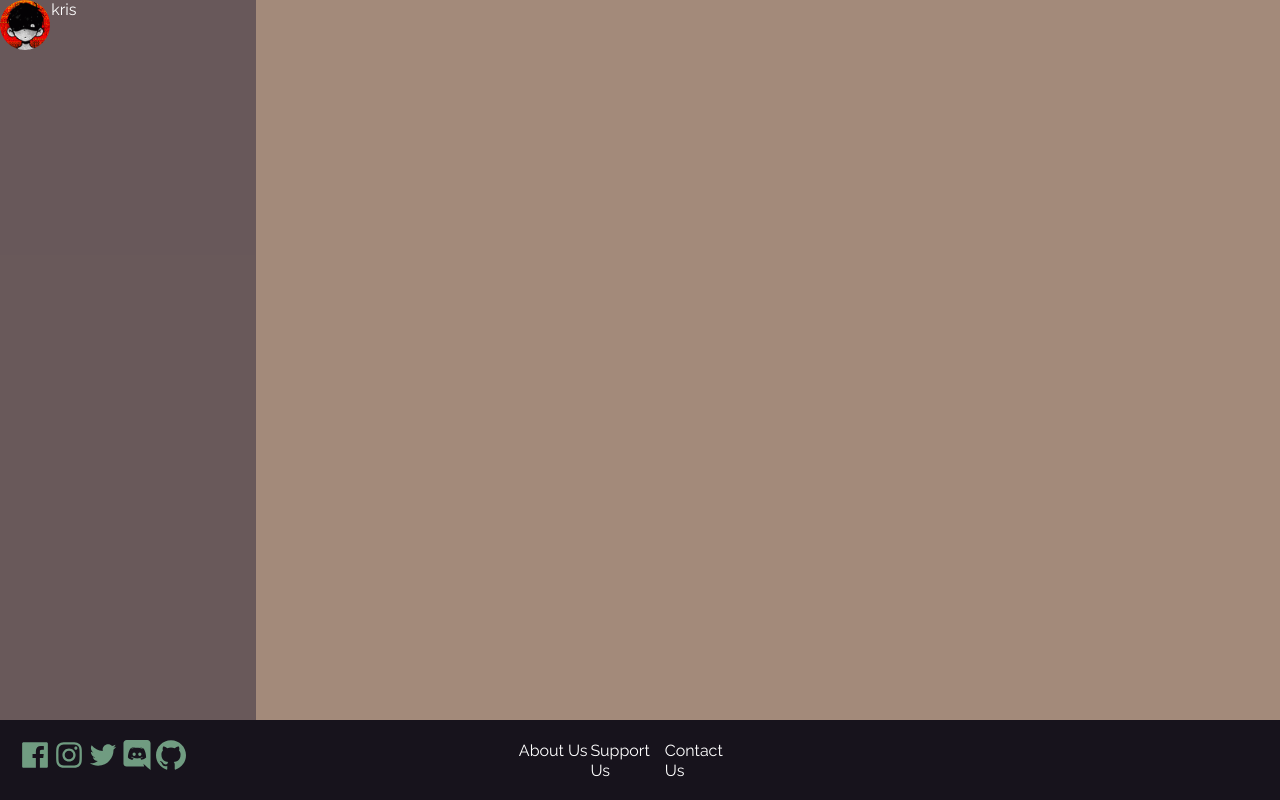
After one commit to keylperez/1202FinalProj, a PHP site: page /settings.php in a window 1280 px wide. The commit adds this page. Run offline with PHP 8.4, Linux system fonts and the light colour scheme; a user stored in the database is signed in.

Commit message:
fixed layouts

```diff
--- a/index.php
+++ b/index.php
@@ -19,7 +19,7 @@ if (isset($_SESSION["username"])) {
     <link rel="stylesheet" href="./src/css/style.css">
 </head>
 
-<body class="loginPage">
+<body class="bodyLogin">
     <form action="src/php/actions/signin_action.php" method="post" class="loginContainer">
         <div class="login gridContainer">
             <h2>Login</h2>
--- /dev/null
+++ b/settings.php
@@ -0,0 +1,33 @@
+<?php
+session_start();
+if (!isset($_SESSION["username"])) {
+    header("Location: index.php");
+    exit();
+}
+?>
+
+<!DOCTYPE html>
+<html lang="en">
+
+<head>
+    <meta charset="UTF-8">
+    <meta http-equiv="X-UA-Compatible" content="IE=edge">
+    <meta name="viewport" content="width=device-width, initial-scale=1.0">
+    <title>Settings</title>
+    <link rel="preconnect" href="https://fonts.gstatic.com">
+    <link href="https://fonts.googleapis.com/css2?family=Raleway&display=swap" rel="stylesheet">
+    <link rel="stylesheet" href="./src/css/style.css">
+</head>
+
+<body class="bodySettings gridContainer">
+    <header class="headerSettings gridContainer">
+        <div class="sideBarSettings gridContainer">
+            <div class="settingsUserIcon gridContainer">
+                <img class="user_icon" src="./src/img/icons/user_kris.gif" alt="icon">
+                <span><?php echo $_SESSION['username']; ?></span>
+            </div>
+    </header>
+    <?php include("./src/php/layouts/footer.php"); ?>
+</body>
+
+</html>
--- a/src/css/style.css
+++ b/src/css/style.css
@@ -10,6 +10,7 @@ html {
   box-sizing: border-box; }
 
 body {
+  background-color: #a38a7a;
   font-family: "Raleway", sans-serif;
   color: white;
   font-weight: 400;
@@ -156,6 +165,7 @@ body {
       width: 30px;
       height: 30px;
       fill: #709c81;
+      color: #709c81;
       transition: 0.3s; }
       .footer .socialMedia .icon-facebook:hover {
         fill: #1877f2;
@@ -172,6 +182,9 @@ body {
       .footer .socialMedia .icon-github:hover {
         fill: #969696;
         transform: scale(1.2); }
+  .footer .details {
+    grid-template-columns: 30% 30% 30%;
+    justify-items: center; }
 
 .navUserIcon {
   grid-column: 5 / -1;
@@ -364,3 +370,18 @@ body {
   padding: 10px;
   width: 100%;
   border-radius: 5px; }
+
+.bodySettings header {
+  grid-column: 1 / -1;
+  grid-template-columns: 20% 80%; }
+  .bodySettings header .sideBarSettings {
+    height: 100vh;
+    background-color: rgba(47, 40, 58, 0.5);
+    grid-template-columns: 100%;
+    grid-template-rows: 30% repeat(7, 10%); }
+    .bodySettings header .sideBarSettings .settingsUserIcon img {
+      width: 50px;
+      height: auto;
+      border-radius: 50%;
+      grid-template-columns: 30% 70%;
+      align-items: center; }
--- a/src/php/layouts/footer.php
+++ b/src/php/layouts/footer.php
@@ -26,9 +26,9 @@
             </svg>
         </a>
     </div>
-    <div class="details">
-        <a href="" class="footerLink"><span>About Us </span></a>
-        <a href="" class="footerLink"><span>Support Us </span></a>
-        <a href="" class="footerLink"><span>Contact Us </span> </a>
+    <div class="details gridContainer">
+        <a href="./aboutUs.php" class="footerLink"><span>About Us</span></a>
+        <a href="./supportUs.php" class="footerLink"><span>Support Us</span></a>
+        <a href="./contactUs.php" class="footerLink"><span>Contact Us</span></a>
     </div>
 </footer>
--- a/src/scss/base/_base.scss
+++ b/src/scss/base/_base.scss
@@ -26,6 +26,7 @@ html {
 }
 
 body {
+  background-color: $tertiary-color-light;
   font-family: "Raleway", sans-serif;
   color: white;
   font-weight: 400;
--- a/src/scss/layout/_mainLayout.scss
+++ b/src/scss/layout/_mainLayout.scss
@@ -1,3 +1,12 @@
+nav {
+  height: 60px;
+  grid-column: 1 / -1;
+  background-color: $primary-color;
+  .logo {
+    height: 20px;
+    width: 20px;
+  }
+}
 
 .footer {
   position: fixed;
@@ -22,7 +31,9 @@
       width: 30px;
       height: 30px;
       fill: $secondary-color-light;
+      color: $secondary-color-light;
       transition: 0.3s;
+      // z-index: 100;
       &-facebook:hover {
         fill: #1877f2;
         transform: scale(1.2);
@@ -44,6 +55,9 @@
         transform: scale(1.2);
       }
     }
-
+  }
+  .details {
+    grid-template-columns: 30% 30% 30%;
+    justify-items: center;
   }
 }
--- a/src/scss/pages/_login.scss
+++ b/src/scss/pages/_login.scss
@@ -1,4 +1,4 @@
-.loginPage {
+.bodyLogin {
   background-image: -webkit-gradient(
       linear,
       left top,
--- a/src/scss/pages/_main.scss
+++ b/src/scss/pages/_main.scss
@@ -1,22 +1,14 @@
-.mainBody {
+.bodyMain {
   background-image: url("../img/bg/warframe-min.png");
   background-size: cover;
 
-  header {
+  .headerMain {
     grid-column: 1 / -1;
     height: 100vh;
     justify-items: stretch;
     align-items: stretch;
     overflow: hidden;
-    nav {
-      height: 60px;
-      grid-column: 1 / -1;
-      background-color: $primary-color;
-      .logo {
-        height: 20px;
-        width: 20px;
-      }
-    }
+
     .sideBar {
       grid-row: 2 / 3;
       background-color: rgba($secondary-color-dark, 0.8);
--- a/src/scss/pages/_settings.scss
+++ b/src/scss/pages/_settings.scss
@@ -0,0 +1,21 @@
+.bodySettings {
+  header {
+    grid-column: 1 / -1;
+    grid-template-columns: 20% 80%;
+    .sideBarSettings {
+      height: 100vh;
+      background-color: rgba($primary-color, 0.5);
+      grid-template-columns: 100%;
+      grid-template-rows: 30% repeat(7, 10%);
+      .settingsUserIcon {
+        img {
+          width: 50px;
+          height: auto;
+          border-radius: 50%;
+          grid-template-columns: 30% 70%;
+          align-items: center;
+        }
+      }
+    }
+  }
+}
```
Also changed, not shown: other parts of src/css/style.css (+24 -23 lines), main.php (+3 -30 lines), src/php/layouts/nav.php (added, +29 -0 lines), src/php/pages/settings.php (deleted, +0 -19 lines), aboutUs.php (added), contactUs.php (added), src/php/pages/aboutUs.php (deleted), src/php/pages/contactUs.php (deleted), src/php/pages/supportUs.php (deleted), supportUs.php (added).
